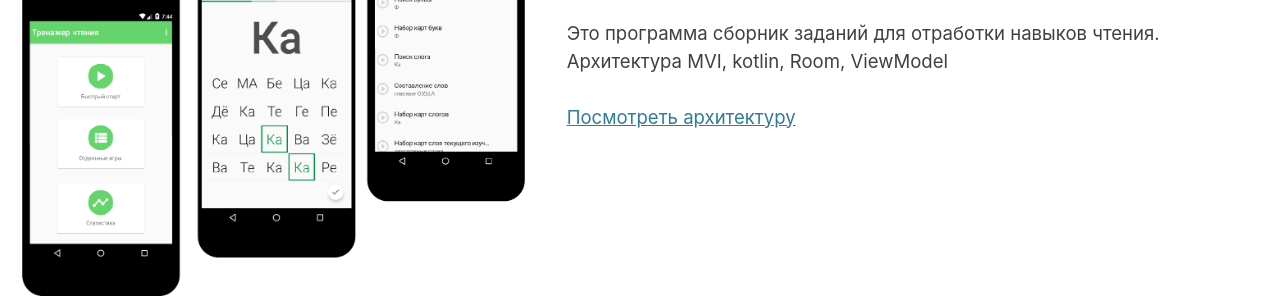
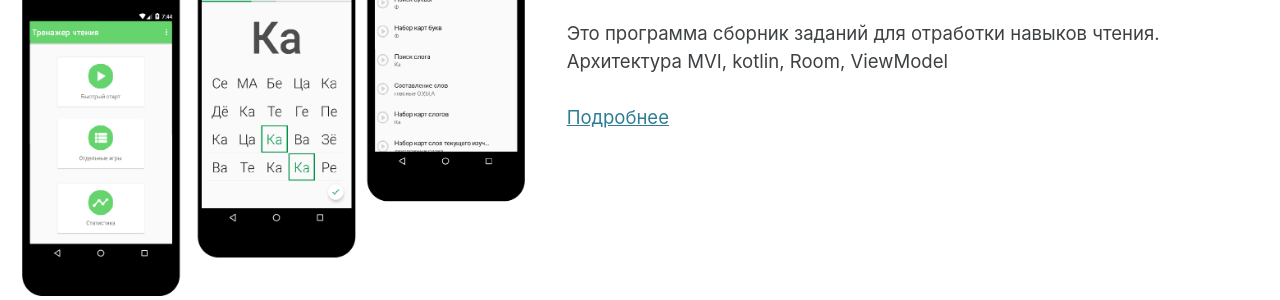
Before and after one commit to serhiq/site-notes, a Jekyll site: the page built from _pages/splash-page.md, in a window 1280 px wide. Shown: the part 253-553 px from the top of the page. Built offline with Jekyll 4.4.1, drawn with Linux system fonts in a browser that asks for light colours; cached includes are drawn as plain includes.

Commit message:
fix link

```diff
--- a/_pages/splash-page.md
+++ b/_pages/splash-page.md
@@ -14,7 +14,7 @@ feature_row1:
     <br> Архитектура MVI, kotlin, Room, ViewModel
     <br>     <br>
 
-    <a href="rt/">Посмотреть архитектуру</a>
+    <a href="rt/">Подробнее</a>
 
 
 
```
Also changed, not shown: _pages/readtrainer-decription.md (+1 -1 lines).
